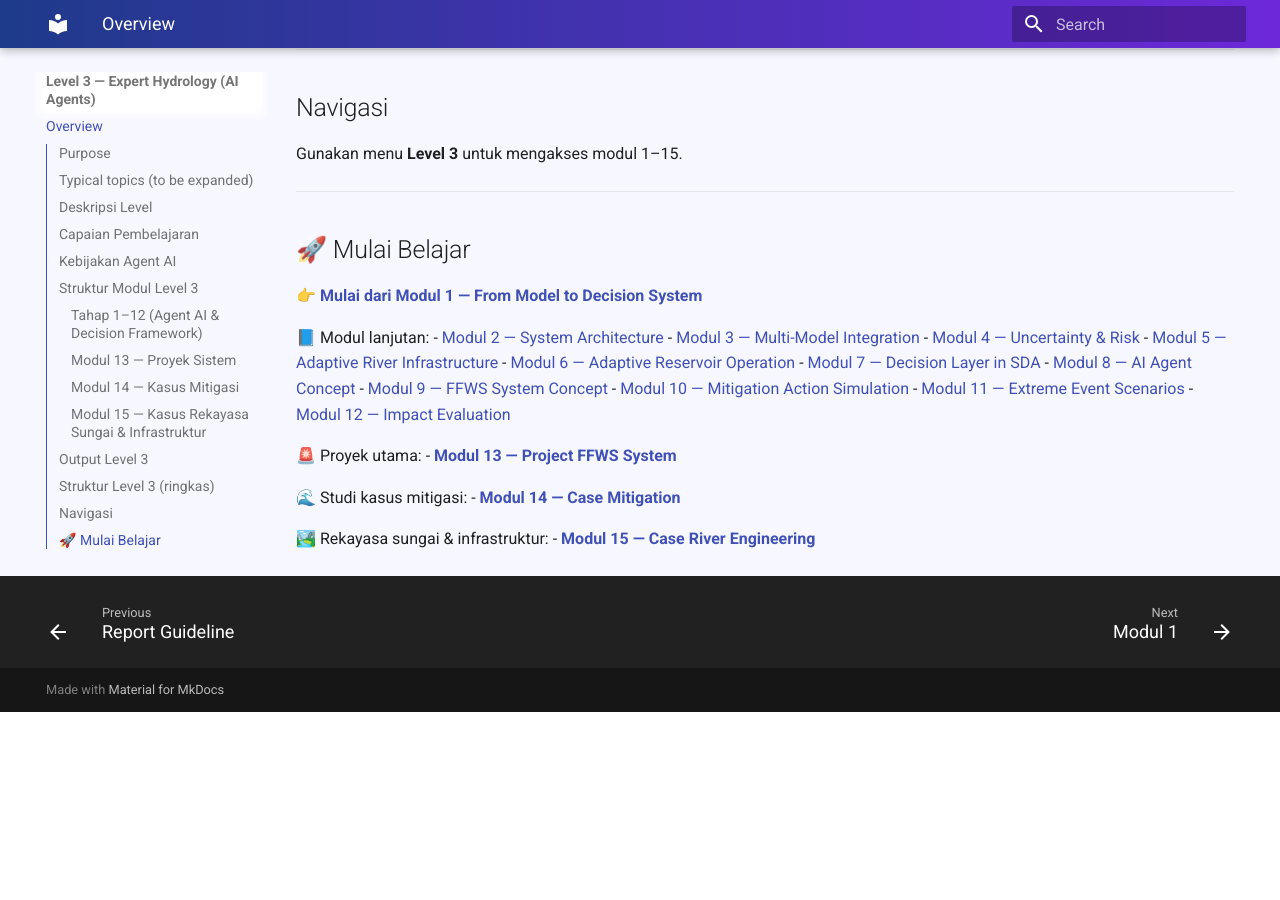
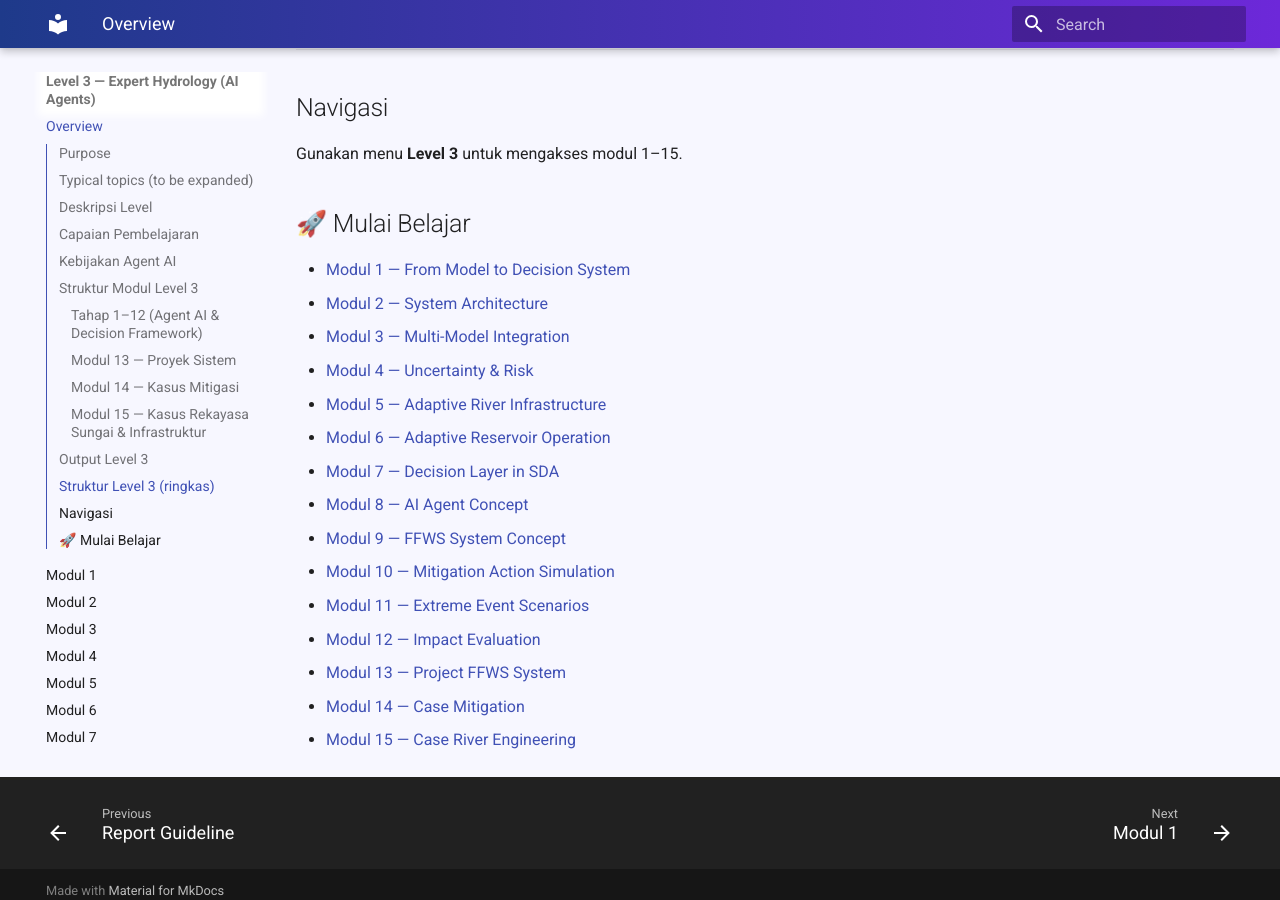
Before and after one commit to rintis-code/rr-hydrology, an MkDocs documentation site: the page built from docs/level-3/00-intro.md, in a window 1280 px wide and 900 px high, scrolled down 2719 px. Built offline with MkDocs 1.6.1 and Material for MkDocs 9.7.7, drawn with Linux system fonts in a browser that asks for light colours; before the commit the page ends 3431 px from its top, so only the background shows below that.

Commit message:
Update 00-intro.md

```diff
--- a/docs/level-3/00-intro.md
+++ b/docs/level-3/00-intro.md
@@ -99,30 +99,19 @@
 ## Navigasi
 Gunakan menu **Level 3** untuk mengakses modul 1–15.
 
----
-
 ## 🚀 Mulai Belajar
-
-👉 **[Mulai dari Modul 1 — From Model to Decision System](../01-from-model-to-decision-system.md)**
-
-📘 Modul lanjutan:
-- [Modul 2 — System Architecture](../02-system-architecture-sda.md)
-- [Modul 3 — Multi-Model Integration](../03-multi-model-integration.md)
-- [Modul 4 — Uncertainty & Risk](../04-uncertainty-and-risk.md)
-- [Modul 5 — Adaptive River Infrastructure](../05-adaptive-river-infrastructure.md)
-- [Modul 6 — Adaptive Reservoir Operation](../06-adaptive-reservoir-operation.md)
-- [Modul 7 — Decision Layer in SDA](../07-decision-layer-in-sda.md)
-- [Modul 8 — AI Agent Concept](../08-ai-agent-concept.md)
-- [Modul 9 — FFWS System Concept](../09-ffws-system-concept.md)
-- [Modul 10 — Mitigation Action Simulation](../10-mitigation-action-simulation.md)
-- [Modul 11 — Extreme Event Scenarios](../11-extreme-event-scenarios.md)
-- [Modul 12 — Impact Evaluation](../12-impact-evaluation.md)
-
-🚨 Proyek utama:
-- **[Modul 13 — Project FFWS System](../13-project-ffws-system.md)**
-
-🌊 Studi kasus mitigasi:
-- **[Modul 14 — Case Mitigation](../14-case-mitigation.md)**
-
-🏞️ Rekayasa sungai & infrastruktur:
-- **[Modul 15 — Case River Engineering](../15-case-river-engineering.md)**
+- [Modul 1 — From Model to Decision System](01-from-model-to-decision-system.md)
+- [Modul 2 — System Architecture](02-system-architecture-sda.md)
+- [Modul 3 — Multi-Model Integration](03-multi-model-integration.md)
+- [Modul 4 — Uncertainty & Risk](04-uncertainty-and-risk.md)
+- [Modul 5 — Adaptive River Infrastructure](05-adaptive-river-infrastructure.md)
+- [Modul 6 — Adaptive Reservoir Operation](06-adaptive-reservoir-operation.md)
+- [Modul 7 — Decision Layer in SDA](07-decision-layer-in-sda.md)
+- [Modul 8 — AI Agent Concept](08-ai-agent-concept.md)
+- [Modul 9 — FFWS System Concept](09-ffws-system-concept.md)
+- [Modul 10 — Mitigation Action Simulation](10-mitigation-action-simulation.md)
+- [Modul 11 — Extreme Event Scenarios](11-extreme-event-scenarios.md)
+- [Modul 12 — Impact Evaluation](12-impact-evaluation.md)
+- [Modul 13 — Project FFWS System](13-project-ffws-system.md)
+- [Modul 14 — Case Mitigation](14-case-mitigation.md)
+- [Modul 15 — Case River Engineering](15-case-river-engineering.md)
```
